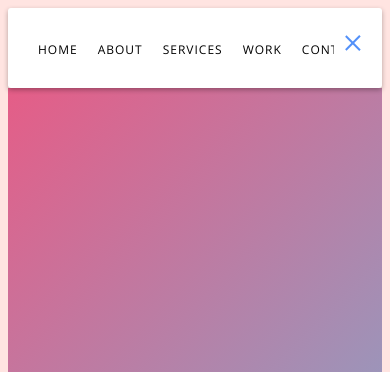
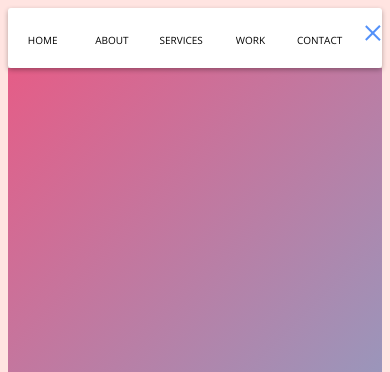
Before and after one commit to shwetasaraswat/responsive-website, a plain HTML site: page index.html in a window 390 px wide. Shown: the top 372 px of the page. Drawn offline with nearby package versions, Linux system fonts and the light colour scheme; a web font is replaced by a local one.

Commit message:
Update index.html

```diff
--- a/index.html
+++ b/index.html
@@ -419,6 +419,7 @@
 
         nav ul a:hover {
             color: #cfcfcf;
+        text-decoration: underline;
         }
 
         .mobile-toggle {
@@ -926,6 +927,15 @@
         @media only screen and (max-width: 600px) {
             nav.active {
                 width: auto;
+                padding: 10px 0px;
+
+            }
+            nav ul li {
+                    letter-spacing: 0px;
+            }
+            nav ul a {
+                margin:0px;
+                font-size: 10px
             }
         }
 
```
